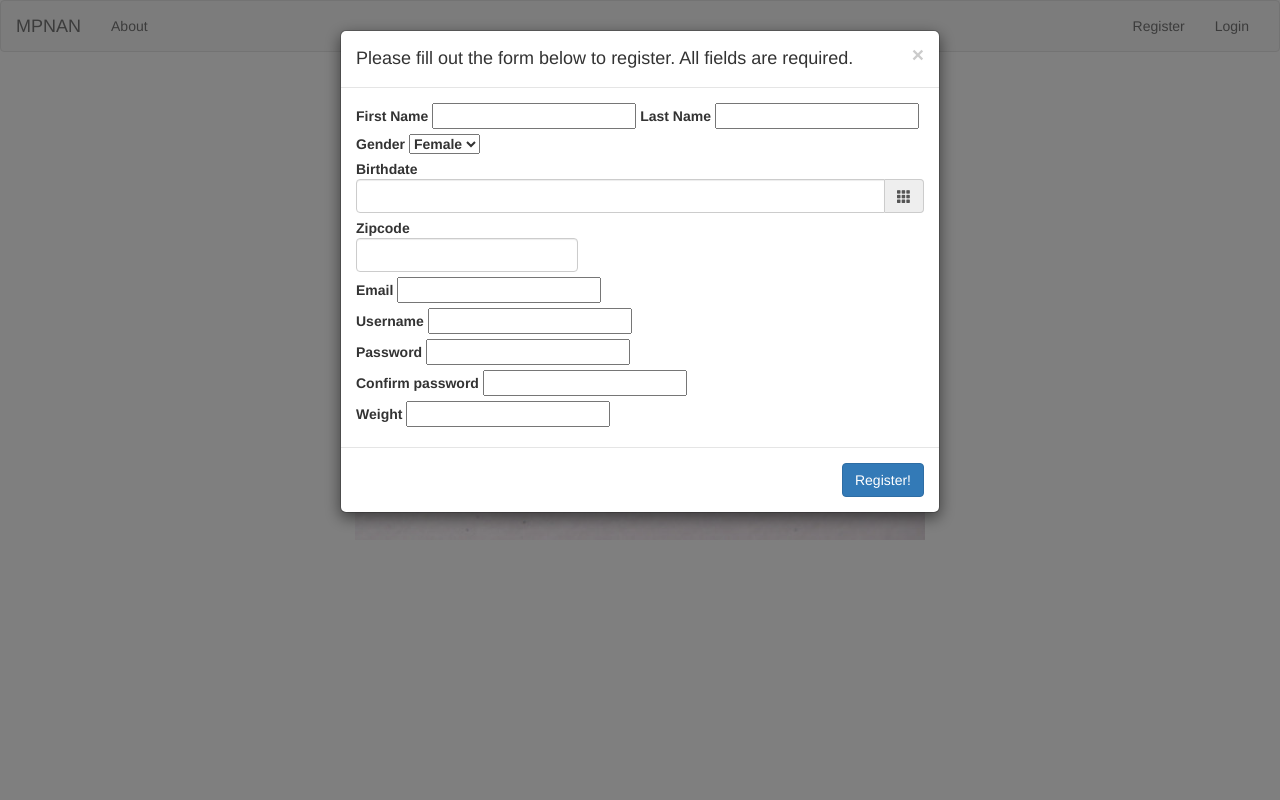
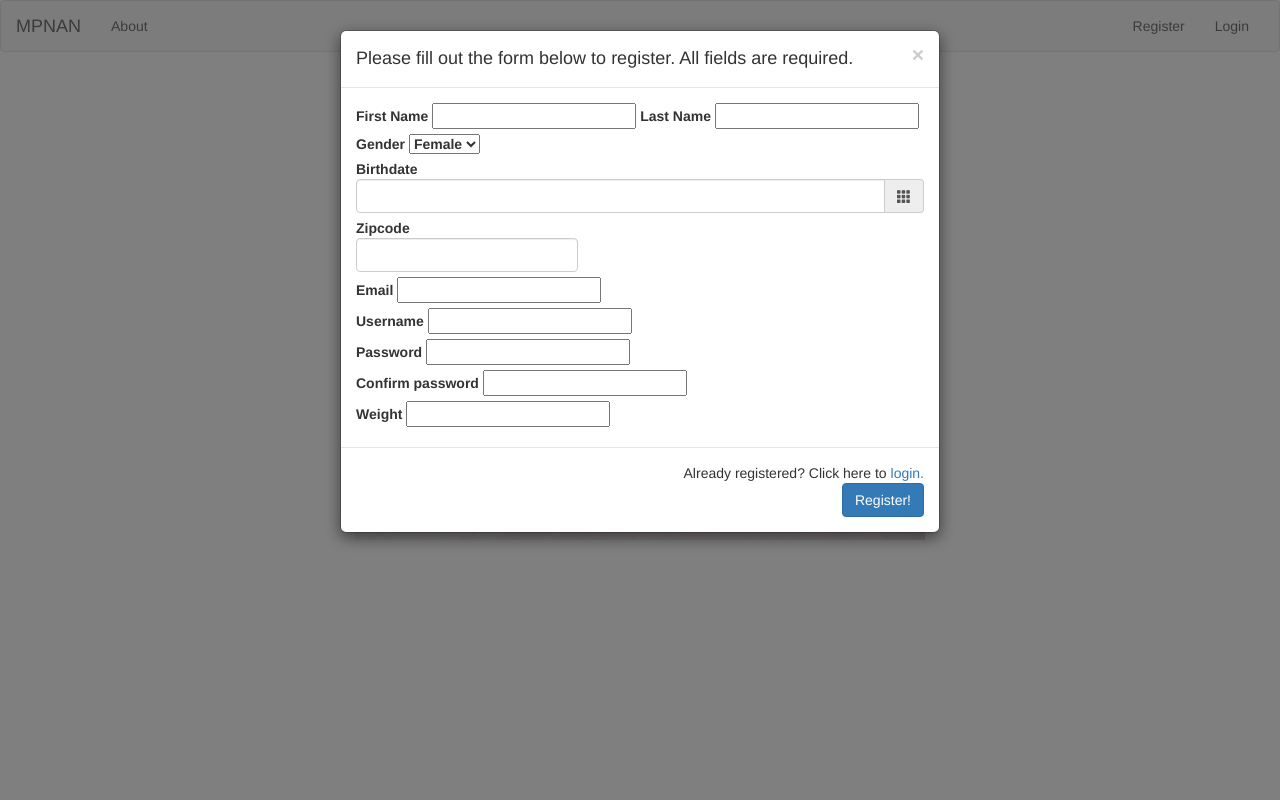
Before and after one commit to lobsterkatie/ErgLog, a Flask app: page / in a window 1280 px wide, after a click on "Register". Run offline with Flask 2, Linux system fonts and the light colour scheme; parts of the project's set-up code (start-up, migrations or seed data) failed here and were passed over; some libraries are stand-ins or nearby versions.

Commit message:
IDK - a bunch of stuff happened; I should commit more often (I think: got registration and login modals to cross-link; tried and failed to left-align cross-linking messages; got login modal to work at all;added route stubs for showing the dashboard and logging in; maybe other things?)

```diff
--- a/server.py
+++ b/server.py
@@ -14,13 +14,19 @@ app.secret_key = "shhhhhhhhhhh!!! don't tell!"
 app.jinja_env.undefined = StrictUndefined
 
 
-@app.route('/')
+#################### ROUTES TO SHOW HOMEPAGE AND DASHBOARD ####################
+
+
+@app.route("/")
 def index():
     """Show the homepage"""
 
-    # return "I exist!"
+    return render_template("home.html")
 
-    return render_template("home.html")
+
+@app.route("/<string: username>")
+def show_dashboard(username):
+    pass
 
 
 #################### LOGIN, LOGOUT, AND REGISTRATION ROUTES ####################
@@ -29,11 +35,16 @@ def index():
 def check_email_uniqueness():
     """Checks the given email against the User table. Returns false if found."""
 
+    #get the username from the form validator
     email = request.args.get("email")
+
+    #count how many users in the table have that username (should be 1 or 0)
     num_matched = (db.session.query(User)
                              .filter(User.email == email)
                              .count())
 
+    #if there's already a user with that email, return false to indicate
+    #that the given email isn't new/unique; return true otherwise
     if num_matched == 1:
         return "false"
     else:
@@ -44,11 +55,16 @@ def check_email_uniqueness():
 def check_username_uniqueness():
     """Checks the given username against the User table. Returns false if found."""
 
+    #get the username from the form validator
     username = request.args.get("username")
+
+    #count how many users in the table have that username (should be 1 or 0)
     num_matched = (db.session.query(User)
                              .filter(User.username == username)
                              .count())
 
+    #if there's already a user with that username, return false to indicate
+    #that the given username isn't new/unique; return true otherwise
     if num_matched == 1:
         return "false"
     else:
@@ -62,6 +78,7 @@ def add_new_user():
        Note that all form data is validated before being submitted, so the
        values here should just work"""
 
+    #get data from the form
     firstname = request.form.get("firstname")
     lastname = request.form.get("lastname")
     gender = request.form.get("gender")
@@ -74,16 +91,31 @@ def add_new_user():
     #TODO implement timezones
     weight = request.form.get("weight")
 
+    #create the new user and add them to the database
     new_user = User(firstname=firstname, lastname=lastname, gender=gender,
                     birthdate=birthdate, zipcode=zipcode, email=email,
                     username=username, password=password, weight=weight)
     db.session.add(new_user)
     db.session.commit()
 
-    #HOW DO I GET IT TO GO TO THE LOGIN MODAL? SAME QUESTION FOR LINK
-    #WHICH NEEDS TO BE ADDED TO REGISTRATION MODAL
+    #pull the user from the database (where they should now be), so that
+    #the user object contains the auto-assigned values as well (which the
+    #new_user object we created above doesn't)
+    added_user = (db.session.query(User)
+                            .filter(User.username == username)
+                            .one())
+
+    #add the user to the session for easy grabbing and to signify thier
+    #logged-in state
+    session["user"] = added_user
+
+    #display the user's dashboard page, in logged-in state
+    return redirect("/" + username)
 
 
+@app.route("/login/<int: user_id>")
+def log_user_in(user_id):
+    pass
 
 
 
--- a/static/css/stylesheet.css
+++ b/static/css/stylesheet.css
@@ -10,3 +10,7 @@
 #dob-picker {
     background-color: white;
 }
+
+#reg-to-login-msg {
+    text-align: left;
+}
--- a/templates/base.html
+++ b/templates/base.html
@@ -43,7 +43,7 @@
                             </a>
                         </li>
                         <li id="nav-button[-1]">
-                            <a data-toggle="modal" href="#" data-target="logoutModal">
+                            <a data-toggle="modal" href="#" data-target="#logoutModal">
                                 Logout
                             </a>
                         </li>
@@ -54,7 +54,7 @@
                             </a>
                         </li>
                         <li id="nav-button[-1]">
-                            <a data-toggle="modal" href="#" data-target="loginModal">
+                            <a data-toggle="modal" href="#" data-target="#loginModal">
                                 Login
                             </a>
                         </li>
@@ -138,6 +138,13 @@
                     </div> <!-- end of modal body -->
 
                     <div class="modal-footer">
+                        <span id="reg-to-login-msg">
+                            Already registered? Click here to
+                            <a data-toggle="modal" href="#" data-dismiss="modal" data-target="#loginModal">
+                                login.
+                            </a>
+                        </span>
+                        <br>
                         <input id="registration-button" type="submit" class="btn btn-primary" value="Register!" form="registration-form">
                     </div> <!-- end of modal footer -->
 
@@ -175,7 +182,14 @@
                     </div> <!-- end of modal body -->
 
                     <div class="modal-footer">
-                        <input id="registration-button" type="submit" class="btn btn-primary" value="Register!" form="registration-form">
+                        <span id="login-to-reg-msg">
+                            Not yet registered? Click here to
+                            <a data-toggle="modal" href="#" data-dismiss="modal" data-target="#registrationModal">
+                                register.
+                            </a>
+                        </span>
+                        <br>
+                        <input id="login-button" type="submit" class="btn btn-primary" value="Register!" form="registration-form">
                     </div> <!-- end of modal footer -->
 
                 </div> <!-- end of modal content -->
```
